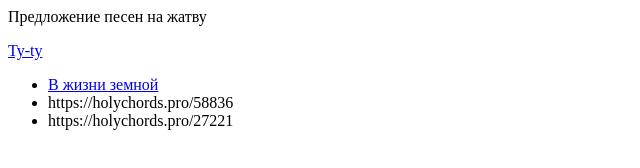
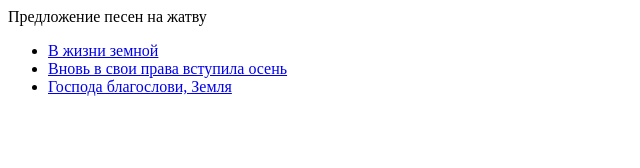
Before and after one commit to RUBERROID/RUBERROID.github.io, a plain HTML site: page index.html in a window 1280 px wide. Shown: the whole page, without its empty margins (0-640 px from the left). Drawn offline with Linux system fonts and the light colour scheme.

Commit message:
Update index.html

```diff
--- a/index.html
+++ b/index.html
@@ -6,11 +6,10 @@
 		<p>
 			Предложение песен на жатву
 		</p>
-		<a href="https://holychords.pro/800">Ty-ty</a>
 		<ul>
 			<li><a href="https://holychords.pro/800">В жизни земной</a></li>
-			<li>https://holychords.pro/58836</li>
-			<li>https://holychords.pro/27221</li>
+			<li><a href="https://holychords.pro/58836">Вновь в свои права вступила осень</a></li>
+			<li><a href="https://holychords.pro/27221">Господа благослови, Земля</a></li>
 		</ul>
 	</body>
 
```
